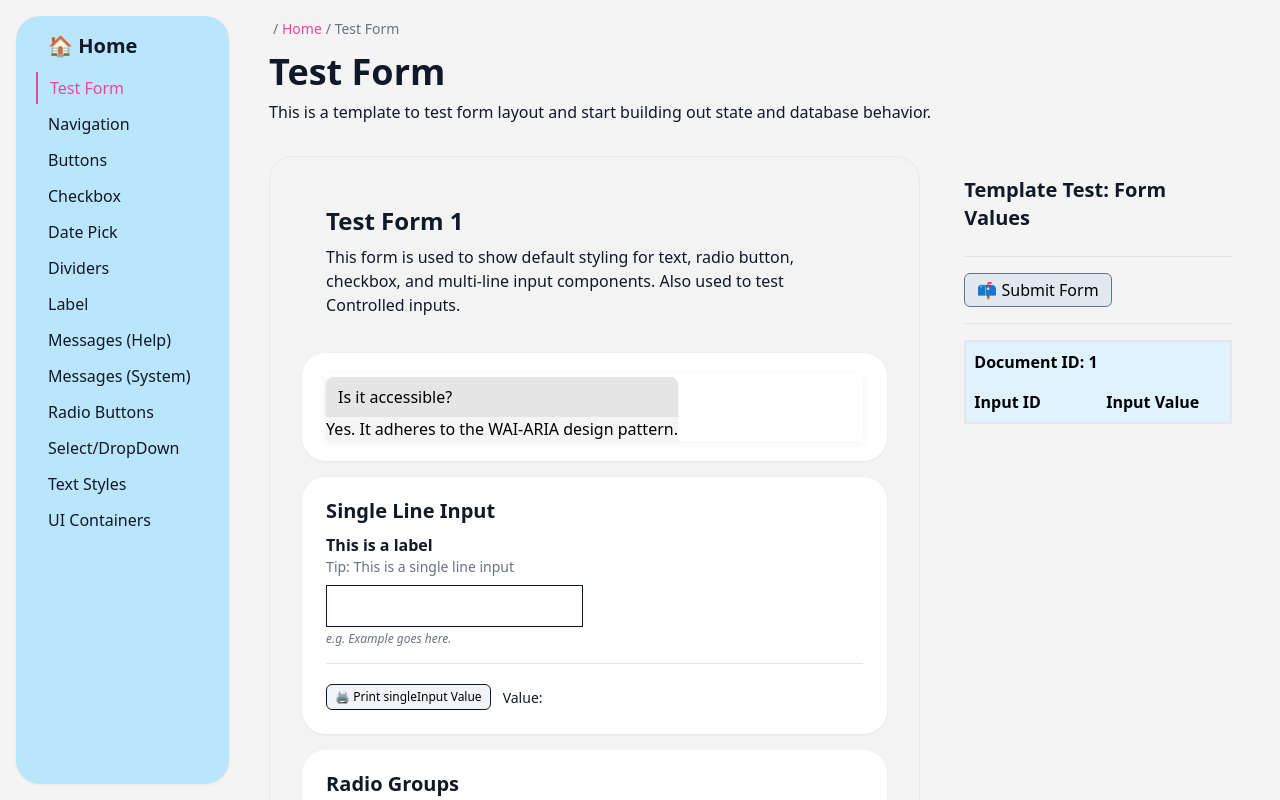
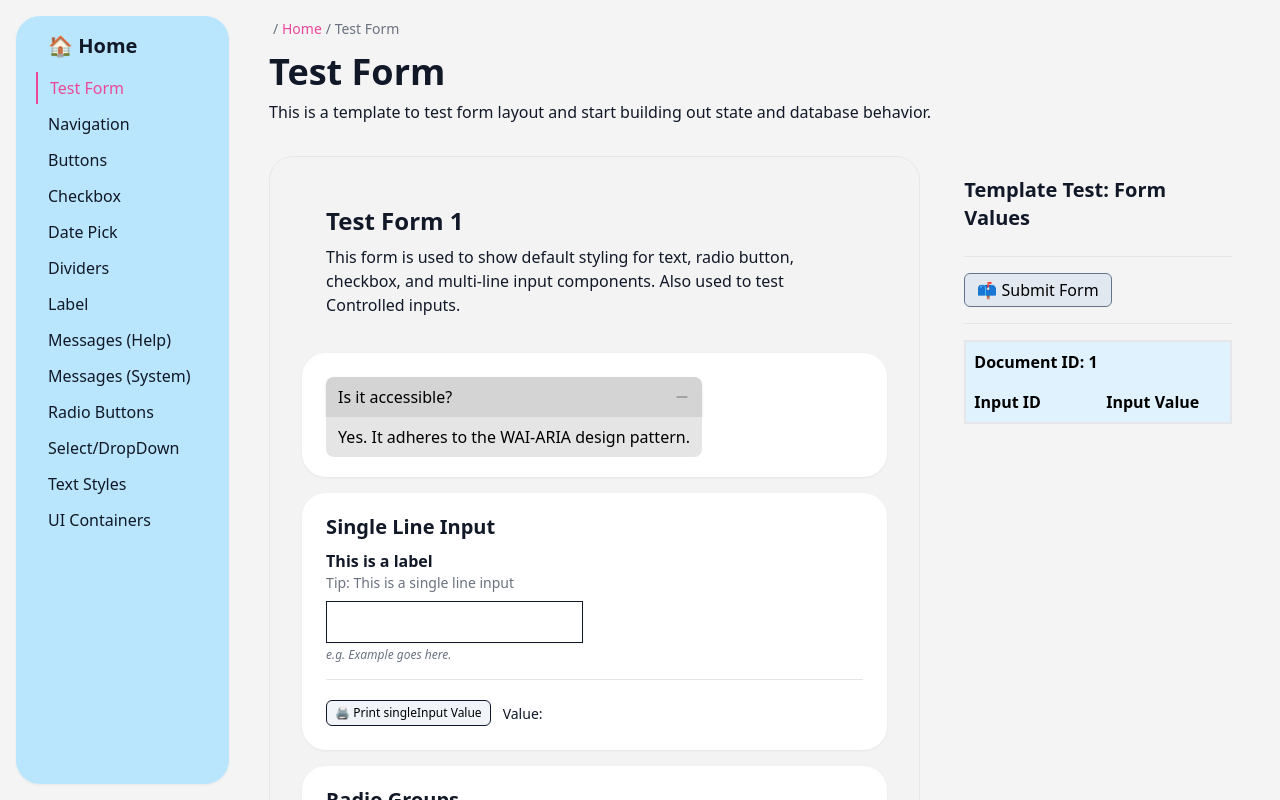
Before and after one commit to tayv/Project-Bubblegum, a Next.js app: page /forms/test-form in a window 1280 px wide. Both pictures are taken after a click on the button "Is it accessible?". Built offline with nearby package versions, Linux system fonts and the light colour scheme.

Commit message:
style updates

```diff
--- a/components/atoms/AccordionRadix.tsx
+++ b/components/atoms/AccordionRadix.tsx
@@ -1,7 +1,7 @@
 import React, { FC, forwardRef } from 'react'
 import classNames from 'classnames'
 import * as Accordion from '@radix-ui/react-accordion'
-import { ChevronDownIcon } from '@radix-ui/react-icons'
+import { PlusIcon, MinusIcon } from '@heroicons/react/24/solid'
 
 type AccordionProps = {
   children: React.ReactNode
@@ -24,17 +24,25 @@ type AccordionProps = {
 
 const AccordionRadix = () => (
   <Accordion.Root
-    className="flex shrink w-64rounded-md shadow-[0_2px_10px] shadow-black/5"
+    className="flex shrink rounded-md"
     type="single"
    // defaultValue="item-1"
     collapsible
   >
 
     <Accordion.Item value="item-1" className="mt-1">
-    <Accordion.Header className="group flex shadow data-[state=closed]:w-48 data-[state=open]:w-full bg-neutral-200 data-[state=closed]:rounded-md data-[state=open]:rounded-tl-lg data-[state=open]:rounded-tr-lg">
-      <Accordion.Trigger className="inline-flex justify-between items-center px-3 py-2 w-full text-left">Is it accessible?</Accordion.Trigger>
+    <Accordion.Header className="group flex shadow data-[state=closed]:w-48 data-[state=open]:w-full bg-neutral-300 data-[state=closed]:rounded-md data-[state=open]:rounded-tl-lg data-[state=open]:rounded-tr-lg">
+
+      <Accordion.Trigger className="inline-flex justify-between items-center px-3 py-2 w-full text-left">
+        Is it accessible?
+        <PlusIcon className="group-data-[state=open]:hidden h-4 w-4 text-neutral-500 " />
+        <MinusIcon className="group-data-[state=closed]:hidden h-4 w-4 text-neutral-500 " />
+      </Accordion.Trigger>
       </Accordion.Header>
-      <Accordion.Content className="data-[state=closed]:w-60 data-[state=open]:w-full bg-neutral-100">Yes. It adheres to the WAI-ARIA design pattern.</Accordion.Content>
+
+      <Accordion.Content className="data-[state=closed]:w-60 data-[state=open]:w-full bg-neutral-200 px-3 py-2 rounded-br-lg rounded-bl-lg">
+        Yes. It adheres to the WAI-ARIA design pattern.
+      </Accordion.Content>
     </Accordion.Item>
 
 
```
